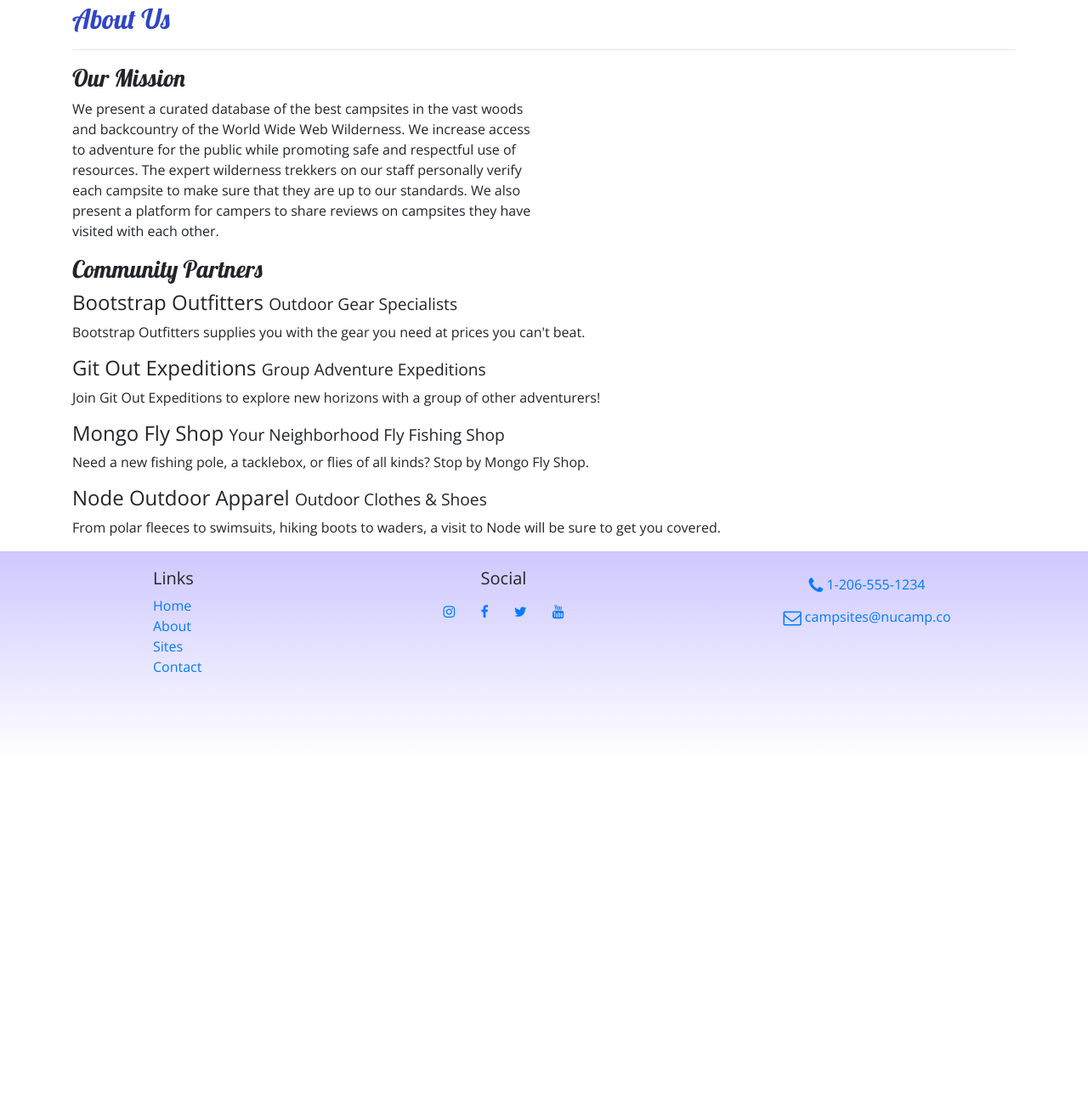
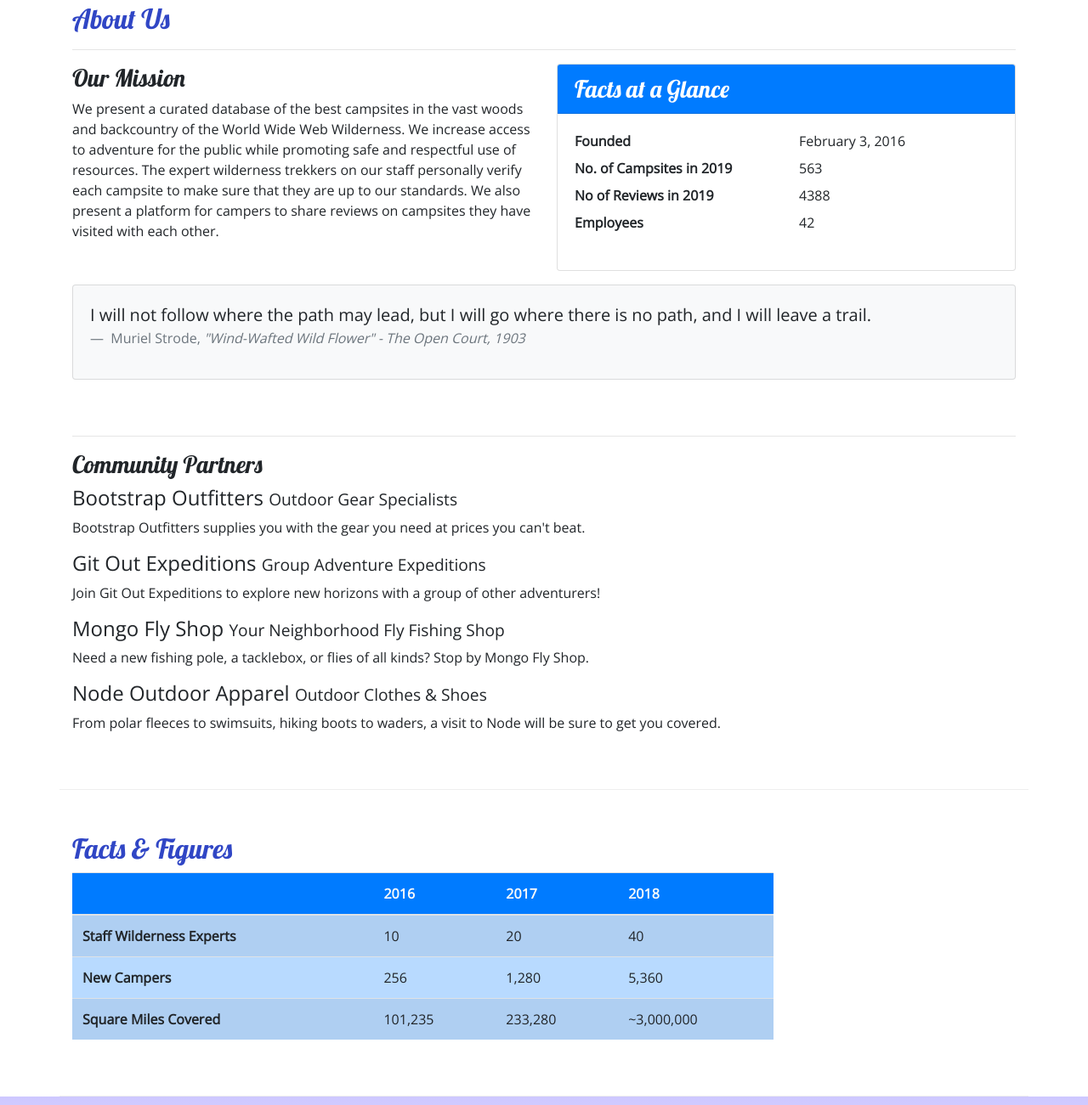
Before and after one commit to codecaviette/nucampsite-bootstrap, a website: page aboutus.html in a window 1280 px wide. Shown: the part 279-1580 px from the top of the page at 85% size. Before the commit the page ends 1198 px from the top, so only its background shows below. Drawn offline with nearby package versions, Linux system fonts and the light colour scheme.

Commit message:
Tables and Cards

```diff
--- a/CSS/styles.css
+++ b/CSS/styles.css
@@ -14,7 +14,7 @@ header h2 {
     color: #cec8ff;
 }
 
-footer {
+.site-footer {
     background-image: linear-gradient(#cec8ff, white);
     padding: 20px 0;
 }
--- a/aboutus.html
+++ b/aboutus.html
@@ -43,7 +43,7 @@
                     <li class = "nav-item active"> <a class = "nav-link" href="#"> <i class="fa fa-info fa-lg"></i> About </a></li>
                     <li class = "nav-item"> <a class = "nav-link" href="#"> <i class="fa fa-list fa-lg"></i> Sites </a></li>
                     <li class = "nav-item"> <a class="nav-link" href="contactus.html"> <i class="fa fa-address-card fa-lg"></i> Contact </a> </li>
-            </ul>
+                </ul>
                 </ul>
             </div>
         </div>
@@ -63,18 +63,45 @@
         </div>
 
         <div class ="row">
-            <div class = "col col-sm-6">
-                <h3>Our Mission</h3>
+            <div class = "col-sm-6">
+                <h3> Our Mission </h3>
                 <p class = "d-none d-sm-block">We present a curated database of the best campsites in the vast woods and backcountry of the World Wide Web Wilderness. We increase access to adventure for the public while promoting safe and respectful use of resources. The expert wilderness trekkers on our staff personally verify each campsite to make sure that they are up to our standards. We also present a platform for campers to share reviews on campsites they have visited with each other.</p>
             </div>
+            <div class="col-sm-6">
+                <div class="card">
+                    <h3 class="card-header bg-primary text-white"> Facts at a Glance </h3>
+                    <div class="card-body">
+                        <dl class="row">
+                            <dt class="col-6"> Founded </dt>
+                            <dd class="col-6"> February 3, 2016</dd>
+                            <dt class="col-6"> No. of Campsites in 2019 </dt>
+                            <dd class="col-6"> 563</dd>
+                            <dt class="col-6"> No of Reviews in 2019 </dt>
+                            <dd class="col-6"> 4388</dd>
+                            <dt class="col-6"> Employees </dt>
+                            <dd class="col-6"> 42</dd>
+                        </dl>
+                    </div>
+                </div>
+            </div>
+            <div class="col">
+                <div class="card card-body bg-light mt-3">
+                    <blockquote class="blockquote">
+                        <p class="mb-0"> I will not follow where the path may lead, but I will go where there is no path, and I will leave a trail. </p>
+                        <footer class="blockquote-footer"> Muriel Strode,
+                            <cite title="Source Title"> "Wind-Wafted Wild Flower" - The Open Court, 1903 </cite>
+                        </footer>
+                    </blockquote>
+                </div>
+            </div>
         </div>
-
-        <div class = "row">
+        <div class = "row row-content">
             <div class = "col">
-                <h3>Community Partners</h3>
-                <h4>Bootstrap Outfitters <small>Outdoor Gear Specialists</small></h4>
-                <p class = "d-none d-sm-block">Bootstrap Outfitters supplies you with the gear you need at prices you can't beat.</p>
-                <h4>Git Out Expeditions <small>Group Adventure Expeditions</small></h4>
+                <hr />
+                <h3> Community Partners </h3>
+                <h4> Bootstrap Outfitters <small> Outdoor Gear Specialists </small></h4>
+                <p class = "d-none d-sm-block"> Bootstrap Outfitters supplies you with the gear you need at prices you can't beat.</p>
+                <h4> Git Out Expeditions <small>Group Adventure Expeditions</small></h4>
                 <p class = "d-none d-sm-block">Join Git Out Expeditions to explore new horizons with a group of other adventurers!</p>
                 <h4>Mongo Fly Shop <small>Your Neighborhood Fly Fishing Shop</small></h4>
                 <p class = "d-none d-sm-block">Need a new fishing pole, a tacklebox, or flies of all kinds? Stop by Mongo Fly Shop.</p>
@@ -82,9 +109,47 @@
                 <p class = "d-none d-sm-block">From polar fleeces to swimsuits, hiking boots to waders, a visit to Node will be sure to get you covered.</p>
             </div>
         </div>
+
+        <div class="row row-content">
+            <div class="col-sm-9">
+                <h2> Facts &amp; Figures </h2>
+                <div class="table-responsive">
+                    <table class="table table-striped">
+                        <thead class="bg-primary text-light">
+                            <tr>
+                                <th> </th>
+                                <th> 2016 </th>
+                                <th> 2017 </th>
+                                <th> 2018 </th>
+                            </tr>
+                        </thead>
+                        <tbody class="table-primary">
+                            <tr>
+                                <th> Staff Wilderness Experts</th>
+                                <td> 10 </td>
+                                <td> 20 </td>
+                                <td> 40 </td>
+                            </tr>
+                            <tr>
+                                <th> New Campers</th>
+                                <td> 256 </td>
+                                <td> 1,280 </td>
+                                <td> 5,360 </td>
+                            </tr>
+                            <tr>
+                                <th> Square Miles Covered</th>
+                                <td> 101,235 </td>
+                                <td> 233,280 </td>
+                                <td> ~3,000,000 </td>
+                            </tr>
+                        </tbody>
+                    </table>
+                </div>
+            </div>
+        </div>
     </div>
 
-    <footer>
+    <footer class="site-footer">
         <div class="container">
             <div class="row">
                 <div class="col-4 col-sm-2 offset-1">
```
Also changed, not shown: contactus.html (+1 -1 lines), index.html (+1 -1 lines).
